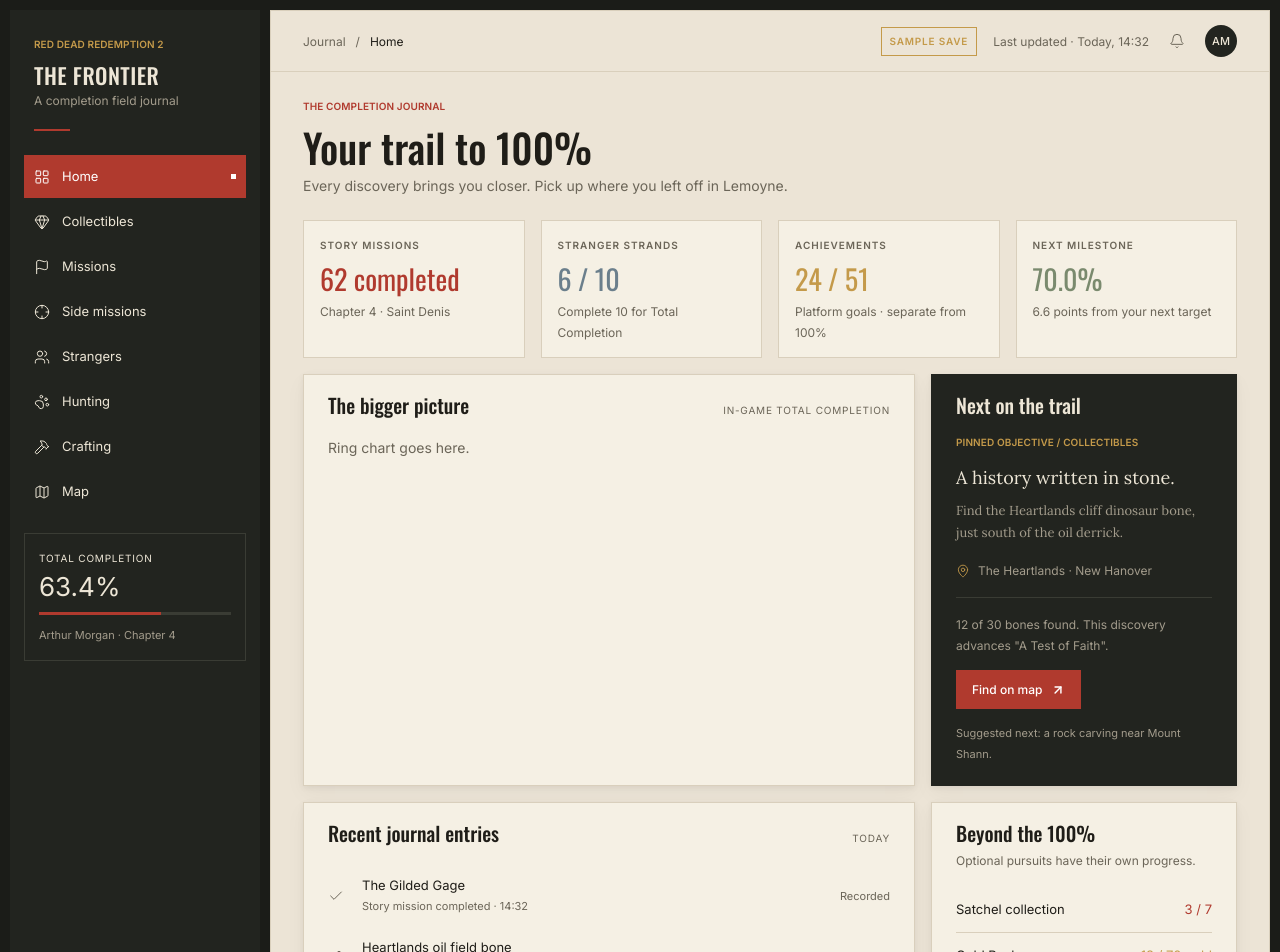
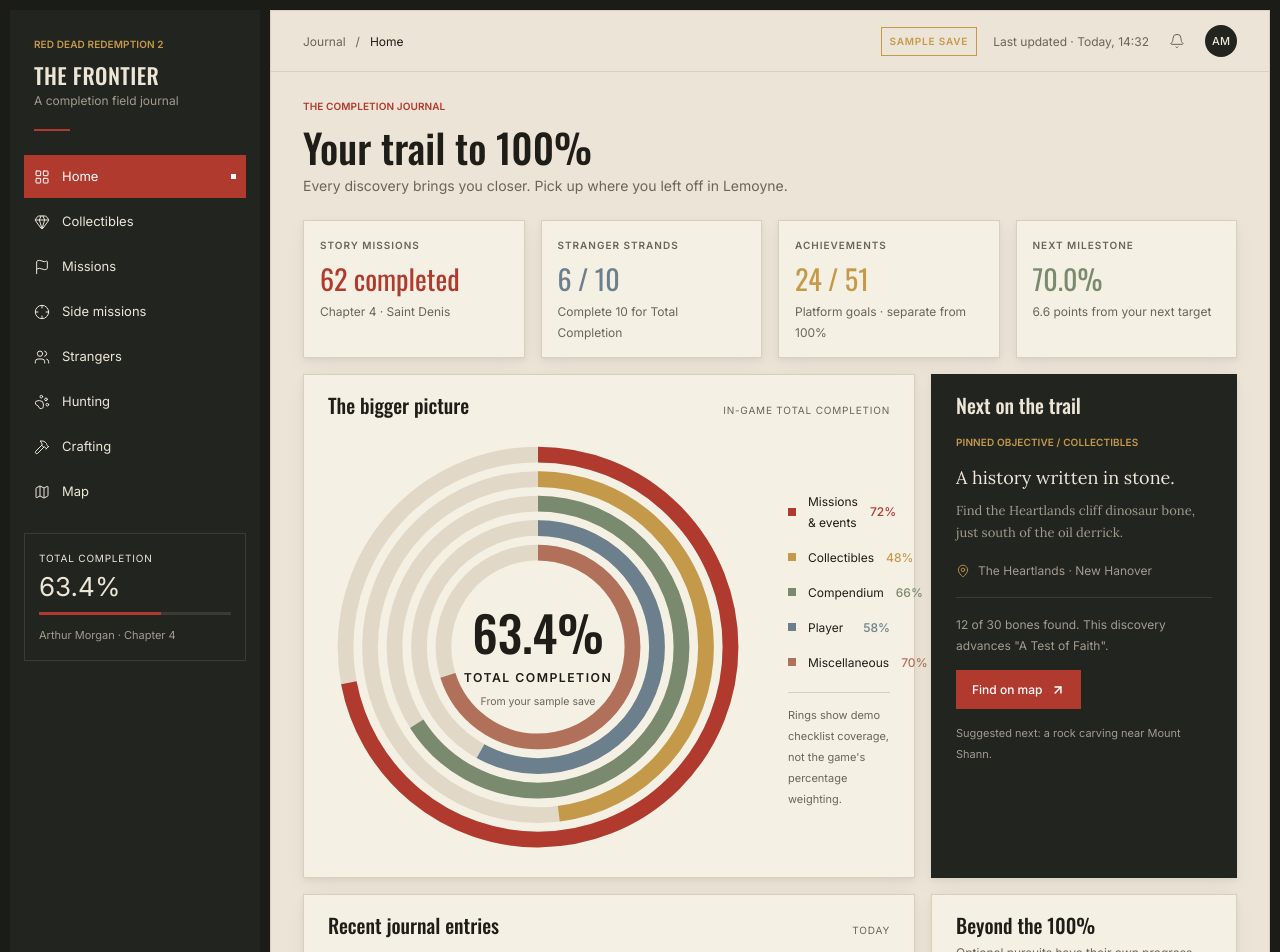
Before and after one commit to Harj1s/RDR2_tracker, a React (Vite) app: page / in a window 1280 px wide. Shown: the top 952 px of the page. Built offline with nearby package versions, Linux system fonts and the light colour scheme.

Commit message:
Added ring chart and bigger picture

```diff
--- /dev/null
+++ b/src/components/BiggerPicture.tsx
@@ -0,0 +1,46 @@
+import RingChart from './RingChart.tsx'
+import { completionRings, progress } from '../data/progress.ts'
+
+export default function BiggerPicture() {
+    return (
+        <section className="card">
+            <header className="card__head">
+                <h3 className="card__title">The bigger picture</h3>
+                <span className="card__tag">In-game total completion</span>
+            </header>
+
+            <div className="picture">
+                <div className="picture__chart">
+                    <RingChart
+                        rings={completionRings}
+                        centerValue={`${progress.totalCompletion}%`}
+                        centerLabel="TOTAL COMPLETION"
+                        centerNote="From your sample save"
+                    />
+                </div>
+
+                <div className="picture__side">
+                    <ul className="legend">
+                        {completionRings.map((ring) => (
+                            <li key={ring.id} className="legend__row">
+                                <span
+                                    className="legend__swatch"
+                                    style={{ background: ring.color }}
+                                    aria-hidden="true"
+                                />
+                                <span className="legend__label">{ring.label}</span>
+                                <span className="legend__value" style={{ color: ring.color }}>
+                                    {ring.percent}%
+                                </span>
+                            </li>
+                        ))}
+                    </ul>
+
+                    <p className="picture__note">
+                        Rings show demo checklist coverage, not the game's percentage weighting.
+                    </p>
+                </div>
+            </div>
+        </section>
+    )
+}
--- /dev/null
+++ b/src/components/RingChart.tsx
@@ -0,0 +1,92 @@
+import { useEffect, useState } from "react";
+
+export type Ring = {
+    id: string
+    label: string
+    percent: number
+    color: string
+}
+
+type RingChartProps = {
+    rings: Ring[]
+    centerValue: string
+    centerLabel: string
+    centerNote: string
+}
+
+// All sizes are in SVG units. The SVG scales to fit its container
+const VIEWBOX = 240
+const CENTER = VIEWBOX/2
+const OUTER_RADIUS = 110
+const RING_GAP = 14 // distance between the center lines of two rings
+const STROKE = 9
+
+export default function RingChart({
+    rings,
+    centerValue,
+    centerLabel,
+    centerNote,
+}: RingChartProps) {
+    // Start every arc empty, then fill it on the next frame so it animates in.
+
+    const [ready, setReady] = useState(false)
+    useEffect(() => {
+        const frame = requestAnimationFrame(() => setReady(true))
+        return () => cancelAnimationFrame(frame)
+    }, [])
+
+    const description = rings.map((r) => `${r.label} ${r.percent}%`).join(',')
+
+    return (
+        <svg
+            className="ring-chart"
+            viewBox={`0 0 ${VIEWBOX} ${VIEWBOX}`}
+            role="img"
+            aria-label={`${centerLabel} ${centerValue}. ${description}.`}
+        >
+            {rings.map((ring, i) => {
+                const radius = OUTER_RADIUS - i * RING_GAP
+                const circumference = 2 * Math.PI * radius
+                const percent = Math.min(100, Math.max(0, ring.percent))
+                const offset = ready
+                    ? circumference * (1 - percent / 100)
+                    : circumference
+
+                return (
+                    <g key={ring.id}>
+                        {/* Grey track: the full circle behind the arc */}
+                        <circle
+                            className="ring-chart__track"
+                            cx={CENTER}
+                            cy={CENTER}
+                            r={radius}
+                            strokeWidth={STROKE}
+                        />
+                        {/* Colored arc: a dash as long as the completed share */}
+                        <circle
+                            className="ring-chart__arc"
+                            cx={CENTER}
+                            cy={CENTER}
+                            r={radius}
+                            strokeWidth={STROKE}
+                            stroke={ring.color}
+                            strokeDasharray={circumference}
+                            strokeDashoffset={offset}
+                            transform={`rotate(-90 ${CENTER} ${CENTER})`}
+                        />
+                    </g>
+                )
+            })}
+
+            <text className="ring-chart__value" x={CENTER} y={CENTER + 4} textAnchor="middle">
+                {centerValue}
+            </text>
+            <text className="ring-chart__label" x={CENTER} y={CENTER + 20} textAnchor="middle">
+                {centerLabel}
+            </text>
+            <text className="ring-chart__note" x={CENTER} y={CENTER + 33} textAnchor="middle">
+                {centerNote}
+            </text>
+        </svg>
+    )
+}
--- a/src/data/progress.ts
+++ b/src/data/progress.ts
@@ -64,3 +64,18 @@ export const sideGoals: SideGoal[] = [
     { id: 'g1', label: 'Satchel collection', done: 3, total: 7, tone: 'red' },
     { id: 'g2', label: 'Gold Rush', done: 18, total: 70, unit: ' gold', tone: 'gold' },
 ]
+
+export type CompletionRing = {
+    id: string
+    label: string
+    percent: number
+    color: string // any CSS color, here the variables from index.css
+}
+
+export const completionRings: CompletionRing[] = [
+    { id: 'missions', label: 'Missions & events', percent: 72, color: 'var(--red)' },
+    { id: 'collectibles', label: 'Collectibles', percent: 48, color: 'var(--gold)' },
+    { id: 'compendium', label: 'Compendium', percent: 66, color: 'var(--sage)' },
+    { id: 'player', label: 'Player', percent: 58, color: 'var(--slate)' },
+    { id: 'misc', label: 'Miscellaneous', percent: 70, color: 'var(--brick)' },
+]
--- a/src/pages/Home.tsx
+++ b/src/pages/Home.tsx
@@ -3,6 +3,7 @@ import type { Tone } from '../components/StatCard.tsx'
 import NextOnTrail from '../components/NextOnTrail.tsx'
 import RecentEntries from '../components/RecentEntries.tsx'
 import BeyondCard from '../components/BeyondCard.tsx'
+import BiggerPicture from '../components/BiggerPicture.tsx'
 import { progress } from '../data/progress.ts'
 
 type Stat = {
@@ -61,15 +62,7 @@ export default function Home() {
             </section>
 
             <div className="home-grid">
-                {/* Ring chart replaces this placeholder in the next step */}
-                <section className="card">
-                    <header className="card__head">
-                        <h3 className="card__title">The bigger picture</h3>
-                        <span className="card__tag">In-game total completion</span>
-                    </header>
-                    <p>Ring chart goes here.</p>
-                </section>
-
+                <BiggerPicture />
                 <NextOnTrail />
                 <RecentEntries />
                 <BeyondCard />
--- a/src/styles/home.css
+++ b/src/styles/home.css
@@ -7,7 +7,6 @@
 
 .stat-card {
     padding: 14px 16px;
-    box-shadow: none;
 }
 
 .stat-card__label {
@@ -208,6 +207,100 @@
     font-size: 11px;
 }
 
+/* ---------- The bigger picture ---------- */
+.picture {
+    display: flex;
+    align-items: center;
+    gap: 40px;
+}
+
+.picture__chart {
+    flex: 0 0 420px;
+}
+
+.picture__side {
+    flex: 1;
+    min-width: 0;
+}
+
+.ring-chart {
+    display: block;
+    width: 100%;
+    height: auto;
+}
+
+.ring-chart__track {
+    fill: none;
+    stroke: var(--border);
+    opacity: 0.7;
+}
+
+.ring-chart__arc {
+    fill: none;
+    stroke-linecap: butt;
+    transition: stroke-dashoffset 1s cubic-bezier(0.22, 1, 0.36, 1);
+}
+
+.ring-chart__value {
+    fill: var(--text-h);
+    font-family: var(--font-heading);
+    font-size: 28px;
+    font-weight: 500;
+}
+
+.ring-chart__label {
+    fill: var(--text-h);
+    font-size: 7px;
+    font-weight: 600;
+    letter-spacing: 0.12em;
+}
+
+.ring-chart__note {
+    fill: var(--text);
+    font-size: 6px;
+}
+
+.legend {
+    margin: 0;
+    padding: 0;
+    list-style: none;
+}
+
+.legend__row {
+    display: grid;
+    grid-template-columns: 8px 1fr auto;
+    align-items: center;
+    gap: 12px;
+    padding: 7px 0;
+    font-size: 12px;
+}
+
+.legend__swatch {
+    width: 8px;
+    height: 8px;
+}
+
+.legend__label {
+    color: var(--text-h);
+}
+
+.legend__value {
+    font-weight: 500;
+}
+
+.picture__note {
+    margin-top: 12px;
+    padding-top: 12px;
+    border-top: 1px solid var(--border);
+    font-size: 11px;
+}
+
+@media (prefers-reduced-motion: reduce) {
+    .ring-chart__arc {
+        transition: none;
+    }
+}
+
 /* ---------- Responsive ---------- */
 @media (max-width: 1100px) {
     .stats { grid-template-columns: repeat(2, 1fr); }
```
